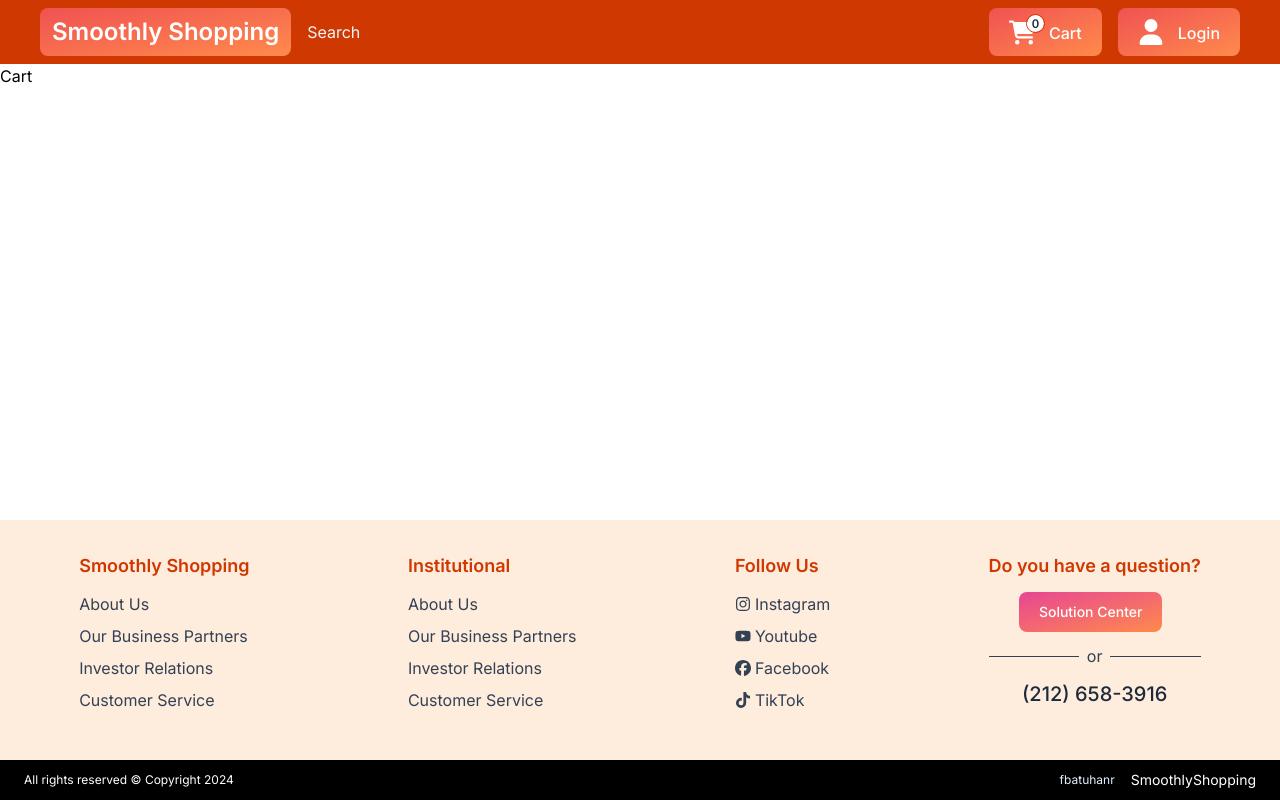
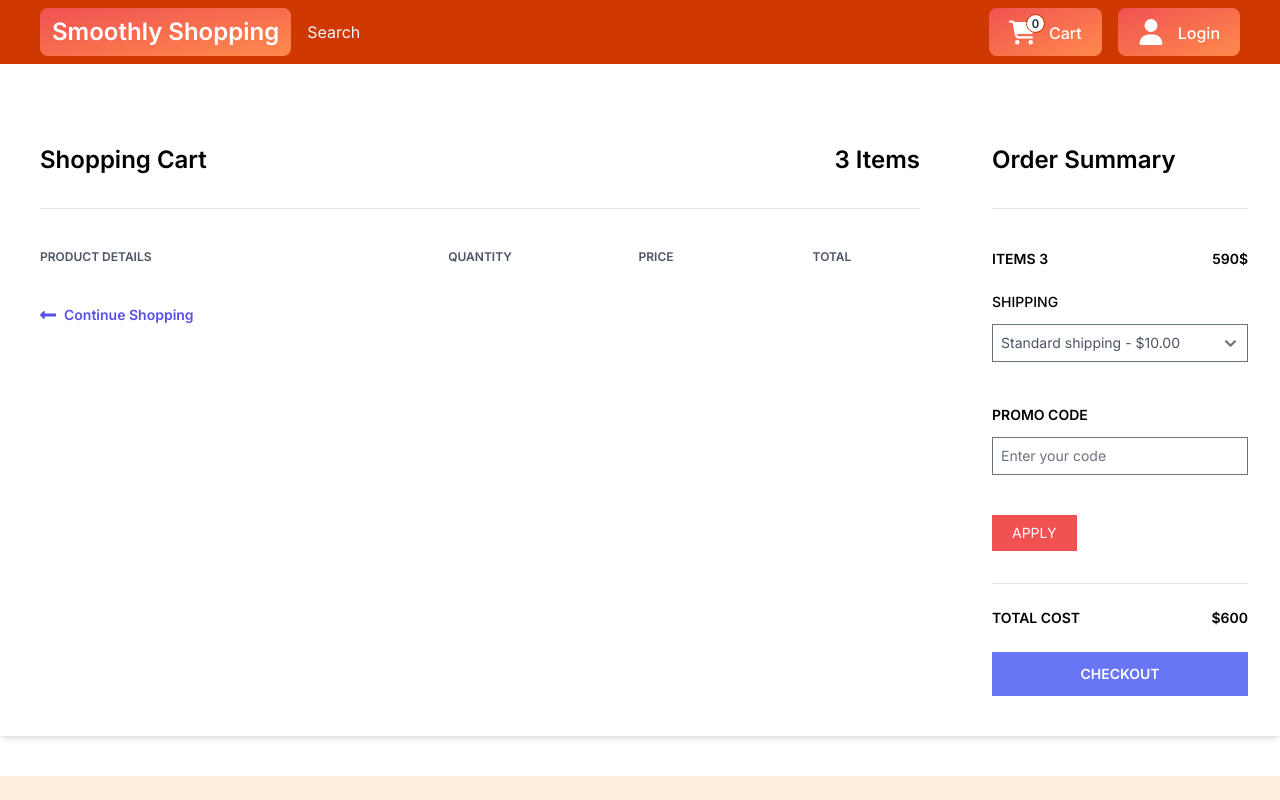
Before and after one commit to fbatuhanr/SmoothlyShopping, a Next.js app: page /cart in a window 1280 px wide. Shown: the top 800 px of the page. Built offline with nearby package versions, Linux system fonts and the light colour scheme.

Commit message:
cart detail

```diff
--- a/app/cart/page.tsx
+++ b/app/cart/page.tsx
@@ -1,8 +1,10 @@
-import React from 'react'
+import CartClient from "../components/cart/CartClient"
 
 const Cart = () => {
   return (
-    <div>Cart</div>
+    <div>
+      <CartClient />
+    </div>
   )
 }
 
--- /dev/null
+++ b/app/components/cart/CartClient.tsx
@@ -0,0 +1,106 @@
+"use client"
+
+import { useAppDispatch, useAppSelector } from "@/libs/hooks"
+import { CartProductProps } from "../detail/DetailClient"
+import Image from "next/image"
+import { removeFromCart } from "@/libs/features/cartSlice"
+import Link from "next/link"
+import Swal from "sweetalert2";
+import { FaMinus, FaPlus } from "react-icons/fa6"
+
+const CartClient = () => {
+
+    const { items } = useAppSelector((state) => state.cart)
+    const dispatch = useAppDispatch()
+
+    const handleImageDisplay = (title: string, imageUrl: string) => {
+
+        Swal.fire({
+            title,
+            imageUrl,
+            imageWidth: 400,
+            imageAlt: title,
+            showConfirmButton: false,
+            showCloseButton: true
+        });
+    }
+
+    return (
+        <div className="container mx-auto mt-10">
+            <div className="flex shadow-md my-10">
+                <div className="w-3/4 bg-white px-10 py-10">
+                    <div className="flex justify-between border-b pb-8">
+                        <h1 className="font-semibold text-2xl">Shopping Cart</h1>
+                        <h2 className="font-semibold text-2xl">3 Items</h2>
+                    </div>
+                    <div className="flex mt-10 mb-5">
+                        <h3 className="font-semibold text-gray-600 text-xs uppercase w-2/5">Product Details</h3>
+                        <h3 className="font-semibold text-center text-gray-600 text-xs uppercase w-1/5">Quantity</h3>
+                        <h3 className="font-semibold text-center text-gray-600 text-xs uppercase w-1/5">Price</h3>
+                        <h3 className="font-semibold text-center text-gray-600 text-xs uppercase w-1/5">Total</h3>
+                    </div>
+
+                    {
+                        items.map((item: CartProductProps) =>
+
+                            <div key={item.id} className="flex items-center hover:bg-gray-100 -mx-8 px-6 py-5">
+                                <div className="flex w-2/5">
+                                    <div className="relative w-20">
+                                        <Image src={item.image} onClick={() => handleImageDisplay(item.title, item.image)} alt={item.title} fill className="object-contain cursor-pointer" />
+                                    </div>
+                                    <div className="flex flex-col justify-between ml-4 flex-grow">
+                                        <Link href={`product/${item.id}`}><span className="font-bold text-sm">{item.title}</span></Link>
+                                        <span className="text-red-500 text-xs">Apple</span>
+                                        <button type="button" onClick={() => dispatch(removeFromCart(item.id)) } className="flex font-semibold hover:text-red-500 text-gray-500 text-xs">Remove</button>
+                                    </div>
+                                </div>
+                                <div className="flex justify-center items-center w-1/5">
+                                    <FaMinus />
+                                    <input className="mx-2 border text-center w-8" type="text" value="1" />
+                                    <FaPlus />
+                                </div>
+                                <span className="text-center w-1/5 font-semibold text-sm">$400.00</span>
+                                <span className="text-center w-1/5 font-semibold text-sm">$400.00</span>
+                            </div>
+                        )
+                    }
+
+                    <a href="#" className="flex font-semibold text-indigo-600 text-sm mt-10">
+
+                        <svg className="fill-current mr-2 text-indigo-600 w-4" viewBox="0 0 448 512"><path d="M134.059 296H436c6.627 0 12-5.373 12-12v-56c0-6.627-5.373-12-12-12H134.059v-46.059c0-21.382-25.851-32.09-40.971-16.971L7.029 239.029c-9.373 9.373-9.373 24.569 0 33.941l86.059 86.059c15.119 15.119 40.971 4.411 40.971-16.971V296z" /></svg>
+                        Continue Shopping
+                    </a>
+                </div>
+
+                <div id="summary" className="w-1/4 px-8 py-10">
+                    <h1 className="font-semibold text-2xl border-b pb-8">Order Summary</h1>
+                    <div className="flex justify-between mt-10 mb-5">
+                        <span className="font-semibold text-sm uppercase">Items 3</span>
+                        <span className="font-semibold text-sm">590$</span>
+                    </div>
+                    <div>
+                        <label className="font-medium inline-block mb-3 text-sm uppercase">Shipping</label>
+                        <select className="block p-2 text-gray-600 w-full text-sm">
+                            <option>Standard shipping - $10.00</option>
+                        </select>
+                    </div>
+                    <div className="py-10">
+                        <label htmlFor="promo" className="font-semibold inline-block mb-3 text-sm uppercase">Promo Code</label>
+                        <input type="text" id="promo" placeholder="Enter your code" className="p-2 text-sm w-full" />
+                    </div>
+                    <button className="bg-red-500 hover:bg-red-600 px-5 py-2 text-sm text-white uppercase">Apply</button>
+                    <div className="border-t mt-8">
+                        <div className="flex font-semibold justify-between py-6 text-sm uppercase">
+                            <span>Total cost</span>
+                            <span>$600</span>
+                        </div>
+                        <button className="bg-indigo-500 font-semibold hover:bg-indigo-600 py-3 text-sm text-white uppercase w-full">Checkout</button>
+                    </div>
+                </div>
+
+            </div>
+        </div>
+    )
+}
+
+export default CartClient
--- a/app/components/general/ShoppingCart.tsx
+++ b/app/components/general/ShoppingCart.tsx
@@ -4,6 +4,7 @@ import { CartProductProps } from '../detail/DetailClient'
 import priceFormat from '@/utils/PriceFormat'
 import { useAppDispatch } from '@/libs/hooks'
 import { removeFromCart } from '@/libs/features/cartSlice'
+import Link from 'next/link'
 
 const ShoppingCart = ({ items, handleCartClick }: {items: Array<CartProductProps>, handleCartClick: () => void}) => {
 
@@ -39,14 +40,14 @@ const ShoppingCart = ({ items, handleCartClick }: {items: Array<CartProductProps
                                                     items.map((item:CartProductProps) =>
                                                         <li key={item.id} className="flex py-6">
                                                             <div className="relative h-24 w-24 flex-shrink-0 overflow-hidden rounded-md border border-gray-200">
-                                                                <Image src={item.image} alt={item.name} fill className="h-full w-full object-cover object-center" />
+                                                                <Image src={item.image} alt={item.title} fill className="h-full w-full object-cover object-center" />
                                                             </div>
 
                                                             <div className="ml-4 flex flex-1 flex-col">
                                                                 <div>
                                                                     <div className="flex justify-between text-base font-medium text-gray-900">
                                                                         <h3>
-                                                                            <a href="#">{item.name}</a>
+                                                                            <a href="#">{item.title}</a>
                                                                         </h3>
                                                                         <p className="ml-4">{priceFormat(item.price * item.quantity)}</p>
                                                                     </div>
@@ -77,12 +78,14 @@ const ShoppingCart = ({ items, handleCartClick }: {items: Array<CartProductProps
                                     </div>
                                     <p className="mt-0.5 text-sm text-gray-500">Shipping and taxes calculated at checkout.</p>
                                     <div className="mt-6">
-                                        <a href="#" className="flex items-center justify-center rounded-md border border-transparent bg-indigo-600 px-6 py-3 text-base font-medium text-white shadow-sm hover:bg-indigo-700">Checkout</a>
+                                        <Link onClick={handleCartClick} href="/cart" className="flex items-center justify-center rounded-md border border-transparent bg-indigo-600 px-6 py-3 text-base font-medium text-white shadow-sm hover:bg-indigo-700">
+                                            Checkout
+                                        </Link>
                                     </div>
                                     <div className="mt-6 flex justify-center text-center text-sm text-gray-500">
                                         <p>
                                             or&nbsp;
-                                            <button type="button" onClick={() => handleCartClick()} className="font-medium text-indigo-600 hover:text-indigo-500">
+                                            <button type="button" onClick={handleCartClick} className="font-medium text-indigo-600 hover:text-indigo-500">
                                                 Continue Shopping
                                                 <span aria-hidden="true"> &rarr;</span>
                                             </button>
--- a/app/components/navbar/Logo.tsx
+++ b/app/components/navbar/Logo.tsx
@@ -1,12 +1,11 @@
 "use client"
-import { useRouter } from "next/navigation"
+import Link from "next/link"
 
 const Logo = () => {
-  const router = useRouter()
   return (
-    <div onClick={() => router.push('/')} className="text-white bg-gradient-to-br from-red-500 to-orange-400 hover:bg-gradient-to-bl px-3 py-2 rounded-lg cursor-pointer">
+    <Link href="/" className="text-white bg-gradient-to-br from-red-500 to-orange-400 hover:bg-gradient-to-bl px-3 py-2 rounded-lg cursor-pointer">
       <h1 className="text-2xl font-semibold">Smoothly Shopping</h1>
-    </div>
+    </Link>
   )
 }
 
--- a/app/components/navbar/User.tsx
+++ b/app/components/navbar/User.tsx
@@ -1,16 +1,17 @@
 import { FaUser } from "react-icons/fa6"
+import Link from "next/link"
 
 const User = () => {
   return (
     <div className="hidden md:flex">
-      <button type="button" className="flex justify-between items-center gap-x-3 text-white bg-gradient-to-br from-red-500 to-orange-400 hover:bg-gradient-to-bl focus:ring-4 focus:outline-none focus:ring-pink-200 dark:focus:ring-pink-800 font-medium rounded-lg text-sm px-5 py-2.5 text-center">
+      <Link href="/login" className="flex justify-between items-center gap-x-3 text-white bg-gradient-to-br from-red-500 to-orange-400 hover:bg-gradient-to-bl focus:ring-4 focus:outline-none focus:ring-pink-200 dark:focus:ring-pink-800 font-medium rounded-lg text-sm px-5 py-2.5 text-center">
         <div className="relative w-7 h-7">
           <div className="absolute top-0 mt-[1px]"><FaUser size={26}/></div>
         </div>
         <div>
           <p className="mt-[1px] text-base font-medium">Login</p>
         </div>
-      </button>
+      </Link>
     </div>
   )
 }
--- a/package.json
+++ b/package.json
@@ -30,7 +30,8 @@
     "react-hook-form": "^7.50.1",
     "react-icons": "^5.0.1",
     "react-redux": "^9.1.0",
-    "react-toastify": "^10.0.4"
+    "react-toastify": "^10.0.4",
+    "sweetalert2": "^11.10.5"
   },
   "devDependencies": {
     "@types/node": "^20",
```
Also changed, not shown: app/components/detail/DetailClient.tsx (+18 -15 lines), app/components/general/Counter.tsx (+4 -4 lines), app/components/home/ProductCard.tsx (+17 -9 lines), libs/features/cartSlice.ts (+24 -12 lines), utils/Products.tsx (+4 -4 lines), 1 other file (tests, documents, lock files or other folders).
